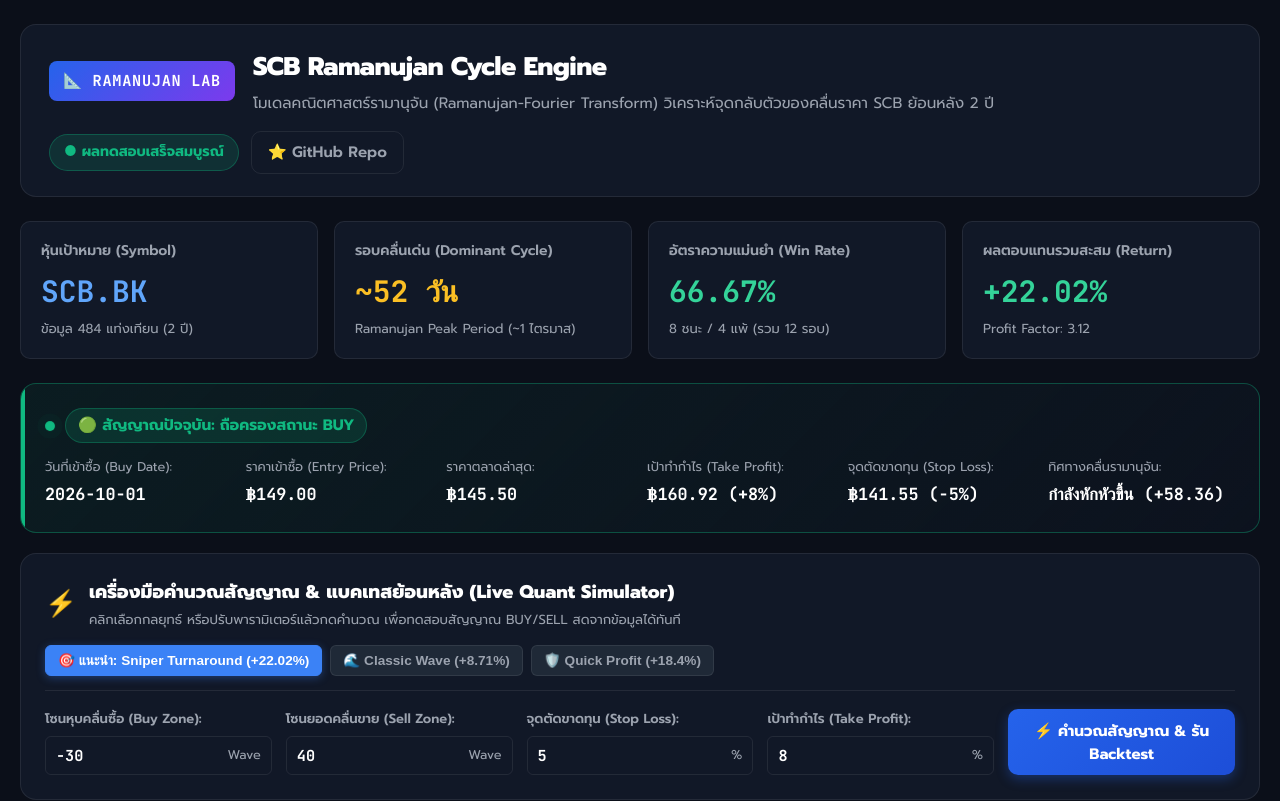
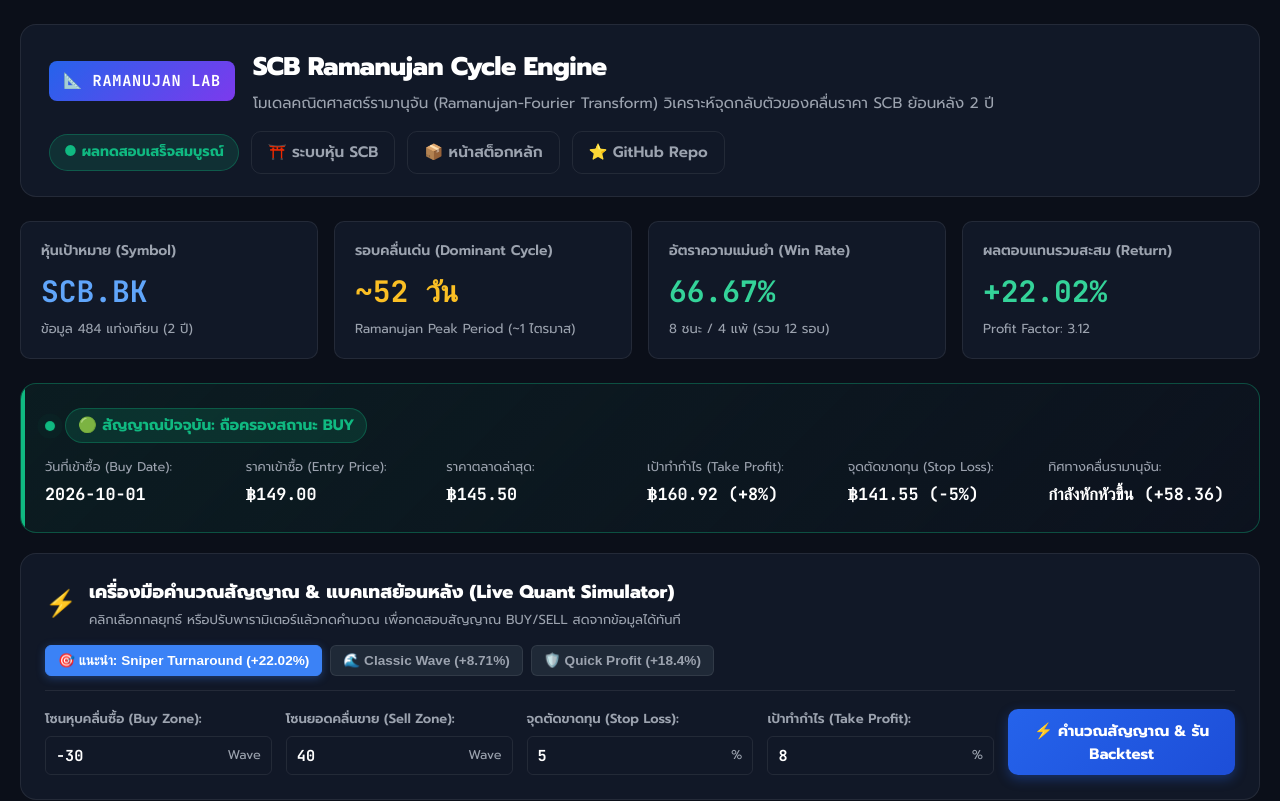
Before and after one commit to smiledee9-svg/quant-ramanujan, a plain HTML site: page index.html in a window 1280 px wide. Shown: the top 801 px of the page. Drawn offline with Linux system fonts and the light colour scheme.

Commit message:
feat: add cross-project navigation links to Project 1 and Project 2

```diff
--- a/index.html
+++ b/index.html
@@ -24,6 +24,8 @@
       </div>
       <div class="header-actions">
         <span class="status-chip live-chip">● ผลทดสอบเสร็จสมบูรณ์</span>
+        <a href="../scb-trader/index.html" class="btn btn-outline" title="เปิดระบบวิเคราะห์หุ้น SCB Pure Ichimoku (โปรเจกต์ 2)">⛩️ ระบบหุ้น SCB</a>
+        <a href="../index.html" class="btn btn-outline" title="กลับไปหน้าร้านค้า SmartStock หลัก (โปรเจกต์ 1)">📦 หน้าสต็อกหลัก</a>
         <a href="https://github.com/smiledee9-svg/quant-ramanujan" target="_blank" rel="noopener noreferrer" class="btn btn-outline" title="ดูซอร์สโค้ดบน GitHub">⭐ GitHub Repo</a>
       </div>
     </header>
```
